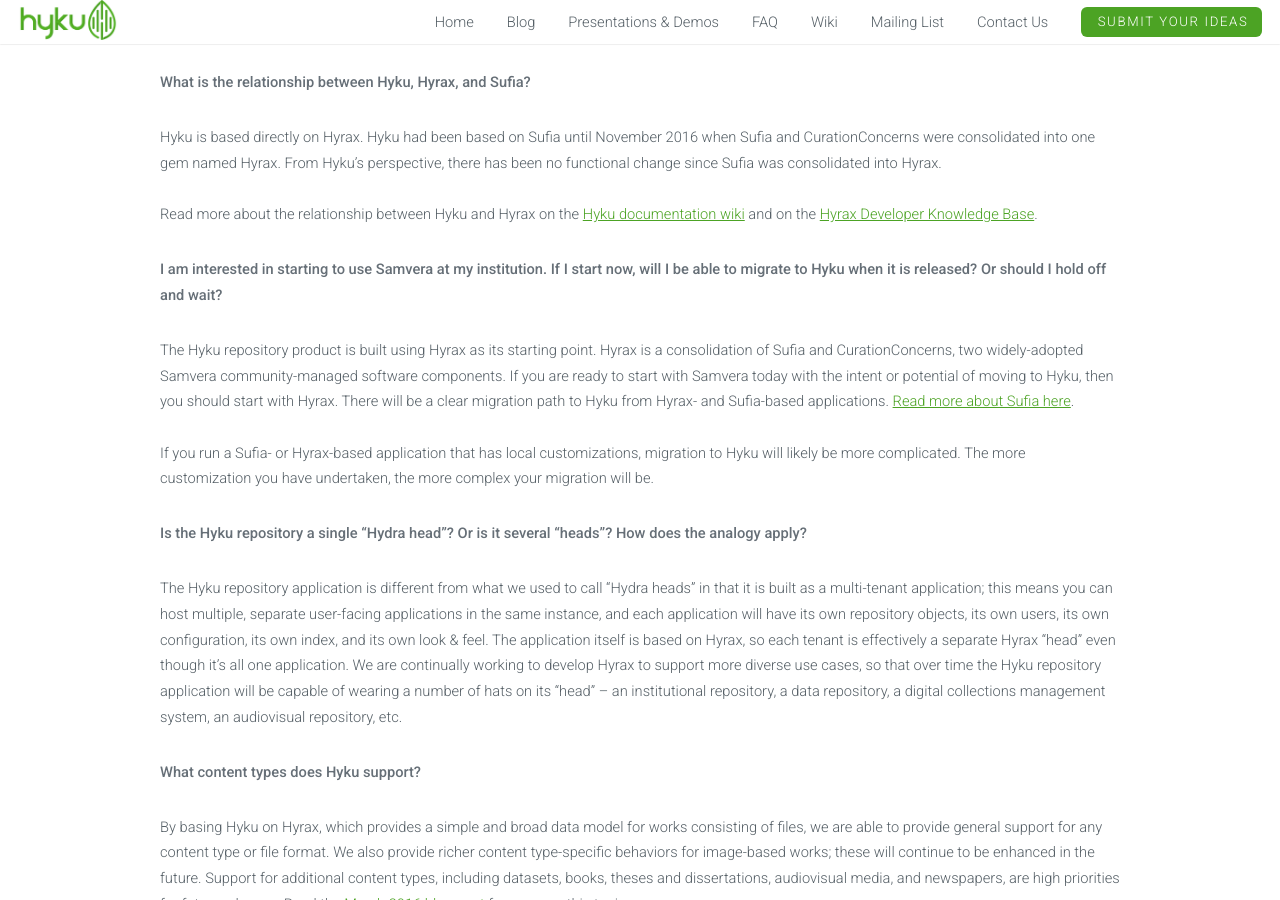
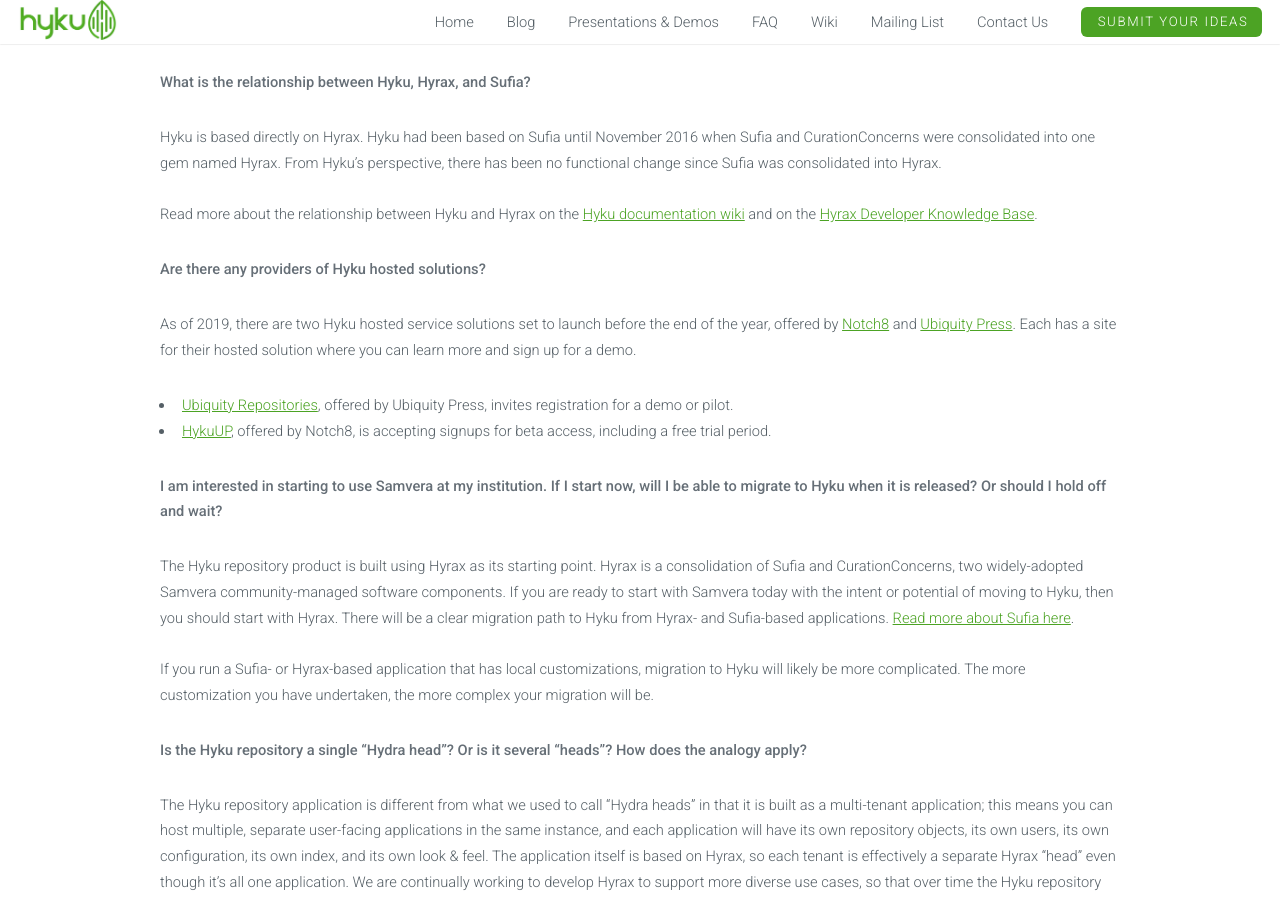
Before and after one commit to samvera-labs/hyku.github.io, a Jekyll site: the page built from faq.html, in a window 1280 px wide and 900 px high, scrolled down 828 px. Built offline with Jekyll 4.4.1, drawn with Linux system fonts in a browser that asks for light colours; nearby versions of some CDN libraries; library files that are not in the unit come from our copies.

Commit message:
updated hosted solutions in FAQ

```diff
--- a/_data/faqs.yaml
+++ b/_data/faqs.yaml
@@ -14,10 +14,14 @@
     What is the relationship between Hyku, Hyrax, and Sufia?
   answer: >-
     Hyku is based directly on Hyrax. Hyku had been based on Sufia until November 2016 when Sufia and CurationConcerns were consolidated into one gem named Hyrax. From Hyku's perspective, there has been no functional change since Sufia was consolidated into Hyrax.<br/><br/>Read more about the relationship between Hyku and Hyrax on the <a href="https://wiki.duraspace.org/pages/viewpage.action?pageId=85530575">Hyku documentation wiki</a> and on the <a href="http://samvera.github.io/hyku-vs-hyrax.html">Hyrax Developer Knowledge Base</a>.
-# - question: >-
-#     Who will provide hosting services for Hyku?
-#   answer: >-
-#     DuraSpace plans to offer a hosted Hyku service named HykuDirect in partnership with a network of service providers. More details about this service, including expected features and timeline, can be found on the <a href="https://hykudirect.com/">HykuDirect website</a>.
+- question: >-
+    Are there any providers of Hyku hosted solutions?
+  answer: >-
+    <p>As of 2019, there are two Hyku hosted service solutions set to launch before the end of the year, offered by <a href="https://www.notch8.com/" target="_blank">Notch8</a> and <a href="https://www.ubiquitypress.com/" target="_blank">Ubiquity Press</a>. Each has a site for their hosted solution where you can learn more and sign up for a demo.</p>
+    <ul>
+    <li><a href="https://www.u-repo.io/" target="_blank">Ubiquity Repositories</a>, offered by Ubiquity Press, invites registration for a demo or pilot.</li>
+    <li><a href="https://www.hykuup.com/" target="_blank">HykuUP</a>, offered by Notch8, is accepting signups for beta access, including a free trial period.</li>
+    </ul>
 - question: >-
     I am interested in starting to use Samvera at my institution. If I start now, will I be able to migrate to Hyku when it is released? Or should I hold off and wait?
   answer: >-
```
